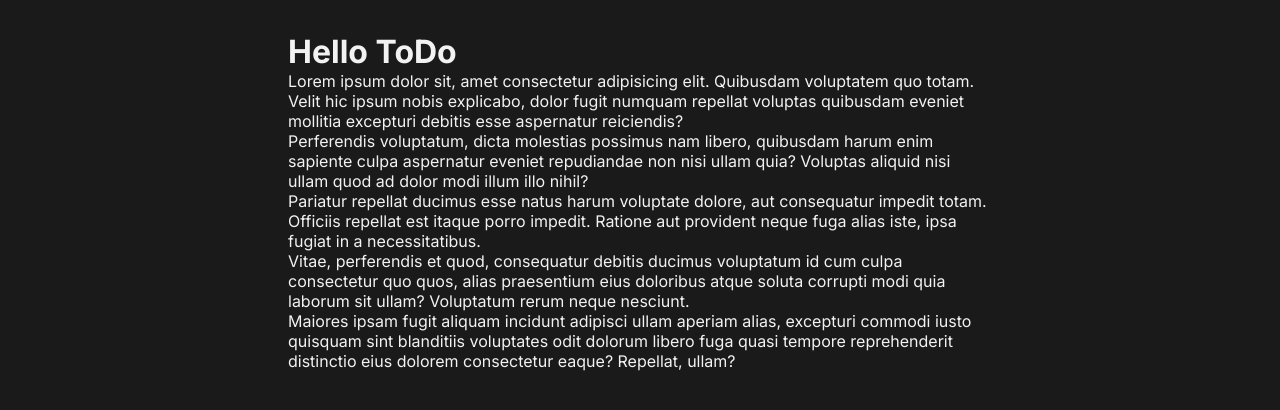
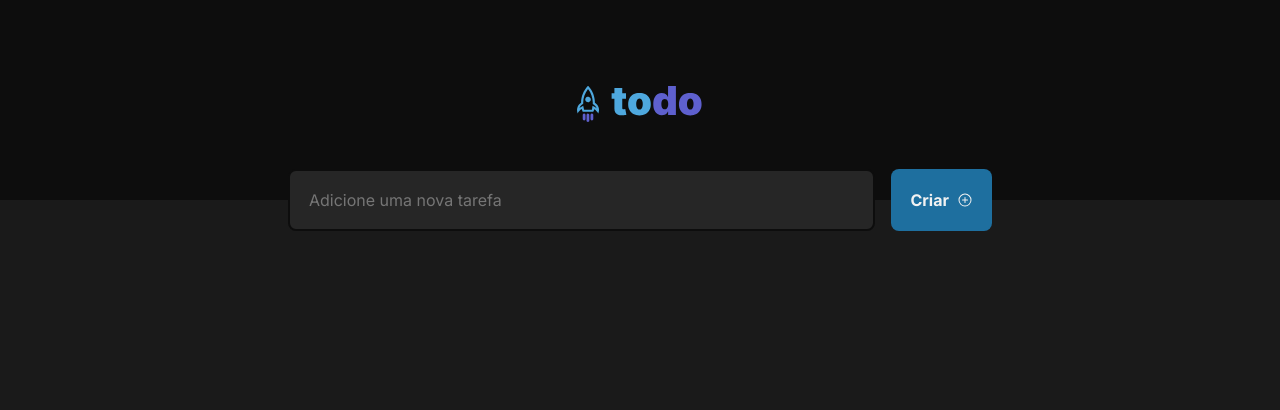
Before and after one commit to Robson16/ignite-todo, a React (Vite) app: page / in a window 1280 px wide. Shown: the top 410 px of the page. Built offline with nearby package versions, Linux system fonts and the light colour scheme.

Commit message:
feat: header and new todo form

```diff
--- a/package.json
+++ b/package.json
@@ -34,6 +34,7 @@
     "preview": "vite preview"
   },
   "dependencies": {
+    "@phosphor-icons/react": "2.1.7",
     "react": "19.1.0",
     "react-dom": "19.1.0"
   },
--- a/src/App.module.css
+++ b/src/App.module.css
@@ -1,6 +1,6 @@
 .container {
   max-width: 46rem;
-  margin: 2rem auto;
+  margin: 0 auto 2rem;
   padding: 0 1rem;
   display: flex;
   flex-direction: column;
--- a/src/App.tsx
+++ b/src/App.tsx
@@ -1,17 +1,15 @@
 import styles from "./App.module.css";
+import {Header} from "./components/Header";
+import {NewToDoForm} from "./components/NewToDoForm";
 
 export function App() {
   return (
     <>
-      <div className={styles.container}>
-        <h1>Hello ToDo</h1>
+      <Header />
 
-        <p>Lorem ipsum dolor sit, amet consectetur adipisicing elit. Quibusdam voluptatem quo totam. Velit hic ipsum nobis explicabo, dolor fugit numquam repellat voluptas quibusdam eveniet mollitia excepturi debitis esse aspernatur reiciendis?</p>
-        <p>Perferendis voluptatum, dicta molestias possimus nam libero, quibusdam harum enim sapiente culpa aspernatur eveniet repudiandae non nisi ullam quia? Voluptas aliquid nisi ullam quod ad dolor modi illum illo nihil?</p>
-        <p>Pariatur repellat ducimus esse natus harum voluptate dolore, aut consequatur impedit totam. Officiis repellat est itaque porro impedit. Ratione aut provident neque fuga alias iste, ipsa fugiat in a necessitatibus.</p>
-        <p>Vitae, perferendis et quod, consequatur debitis ducimus voluptatum id cum culpa consectetur quo quos, alias praesentium eius doloribus atque soluta corrupti modi quia laborum sit ullam? Voluptatum rerum neque nesciunt.</p>
-        <p>Maiores ipsam fugit aliquam incidunt adipisci ullam aperiam alias, excepturi commodi iusto quisquam sint blanditiis voluptates odit dolorum libero fuga quasi tempore reprehenderit distinctio eius dolorem consectetur eaque? Repellat, ullam?</p>
-      </div>
+      <main className={styles.container}>
+        <NewToDoForm />
+      </main>
     </>
   );
 }
--- /dev/null
+++ b/src/components/Header.module.css
@@ -0,0 +1,7 @@
+.header {
+  background-color: var(--gray-700);
+  min-height: 12.5rem;
+  display: flex;
+  align-items: center;
+  justify-content: center;
+}
--- /dev/null
+++ b/src/components/Header.tsx
@@ -0,0 +1,10 @@
+import styles from "./Header.module.css";
+import logo from "../assets/logo.svg";
+
+export function Header() {
+  return (
+    <header className={styles.header}>
+      <img src={logo} alt="Ignite ToDo" aria-label="Ignite ToDo" />
+    </header>
+  );
+}
--- /dev/null
+++ b/src/components/NewToDoForm.module.css
@@ -0,0 +1,35 @@
+.form {
+  display: flex;
+  gap: 1rem;
+  flex: 1;
+  width: 100%;
+  transform: translateY(-50%);
+}
+
+.form input {
+  flex: 1;
+  background-color: var(--gray-500);
+  border: 2px solid var(--gray-700);
+  border-radius: 8px;
+  padding: 1.187rem;
+  color: var(--gray-300);
+}
+
+.form button[type="submit"] {
+  background-color: var(--blue-700);
+  border: none;
+  border-radius: 8px;
+  padding: 1.187rem;
+  color: var(--gray-100);
+  font-weight: bold;
+  cursor: pointer;
+  display: flex;
+  align-items: center;
+  gap: 0.5rem;
+  transition: background-color 0.2s;
+  font-size: 1rem;
+}
+
+.form button[type="submit"]:hover {
+  background-color: var(--blue-500);
+}
--- /dev/null
+++ b/src/components/NewToDoForm.tsx
@@ -0,0 +1,13 @@
+import {PlusCircle} from "@phosphor-icons/react";
+import styles from "./NewToDoForm.module.css";
+
+export function NewToDoForm() {
+  return (
+    <form className={styles.form}>
+      <input type="text" placeholder="Adicione uma nova tarefa" />
+      <button type="submit">
+        Criar <PlusCircle size={16} />
+      </button>
+    </form>
+  );
+}
```
Also changed, not shown: src/main.tsx (+7 -7 lines), src/assets/logo.svg (added), 1 other file (tests, documents, lock files or other folders).
